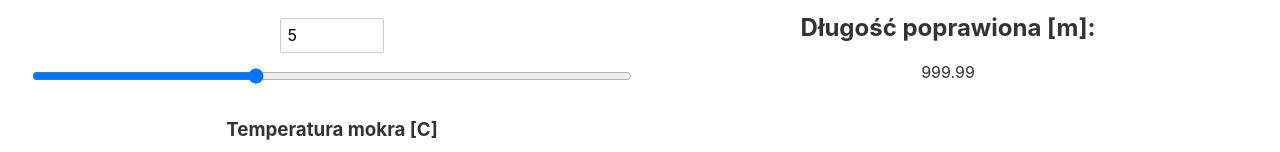
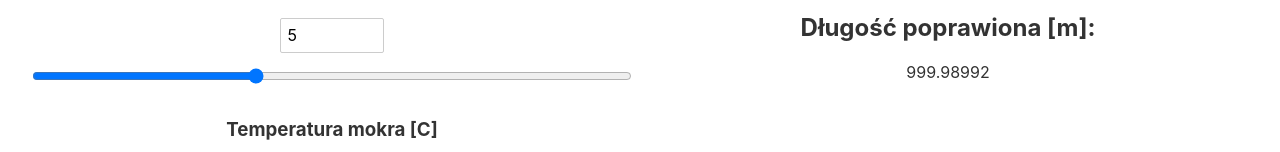
Before and after one commit to kacperlo/STUD-etp, a Svelte app: page / in a window 1280 px wide. Both pictures are taken after a click on the element "ZADANIE 2". Shown: the part 480-632 px from the top of the page. Built offline with nearby package versions, Linux system fonts and the light colour scheme.

Commit message:
Change precision to whole 'poprawka' variable

```diff
--- a/src/Tasks/Task2.svelte
+++ b/src/Tasks/Task2.svelte
@@ -43,5 +43,5 @@
 <div style="width: 50%; float: left">
     <h2>Poprawka na km [mm]:</h2><p>{poprawka.toFixed(2)}</p>
     <h2>Poprawka do mierzonej długości [mm]:</h2><p>{(poprawka*d/1000).toFixed(2)}</p>
-    <h2>Długość poprawiona [m]:</h2><p>{(d + (poprawka*d/1000000)).toFixed(2)}</p>
+    <h2>Długość poprawiona [m]:</h2><p>{(d + (poprawka*d/1000000)).toFixed(5)}</p>
 </div>
```
